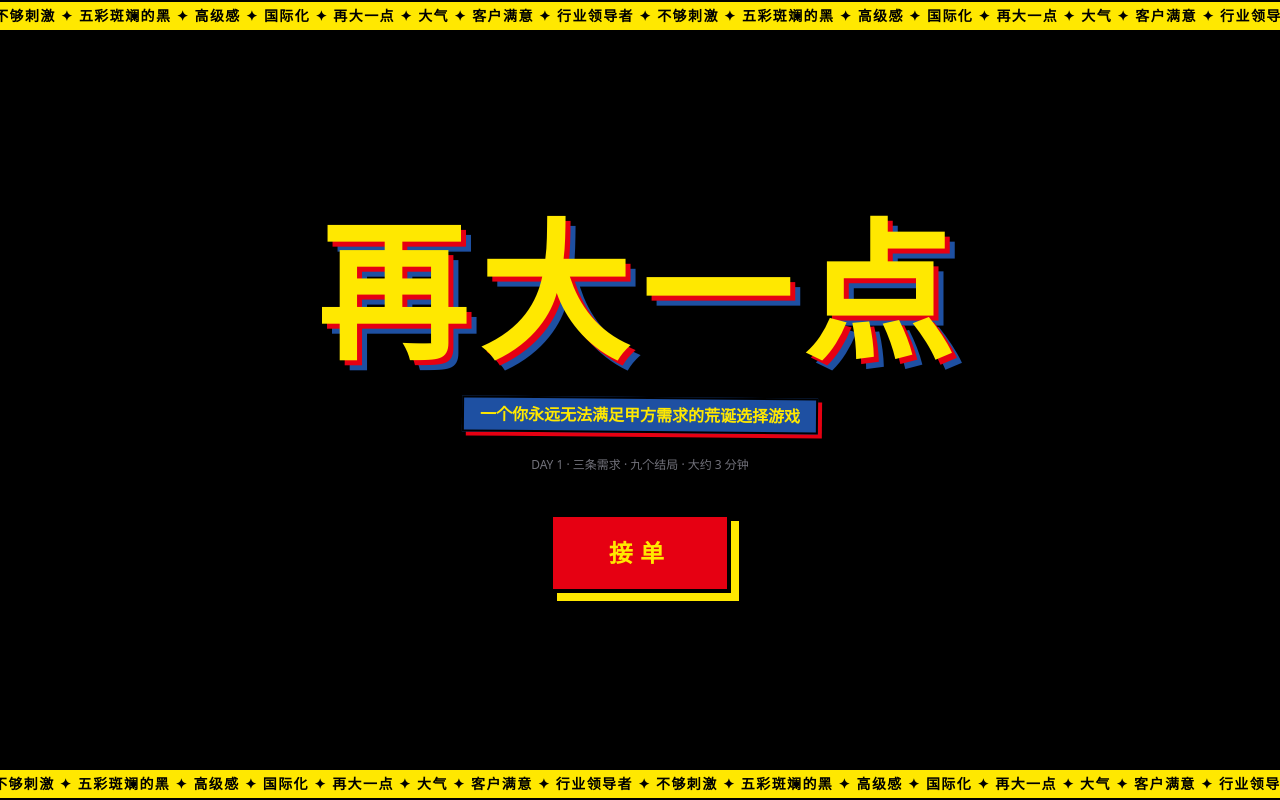
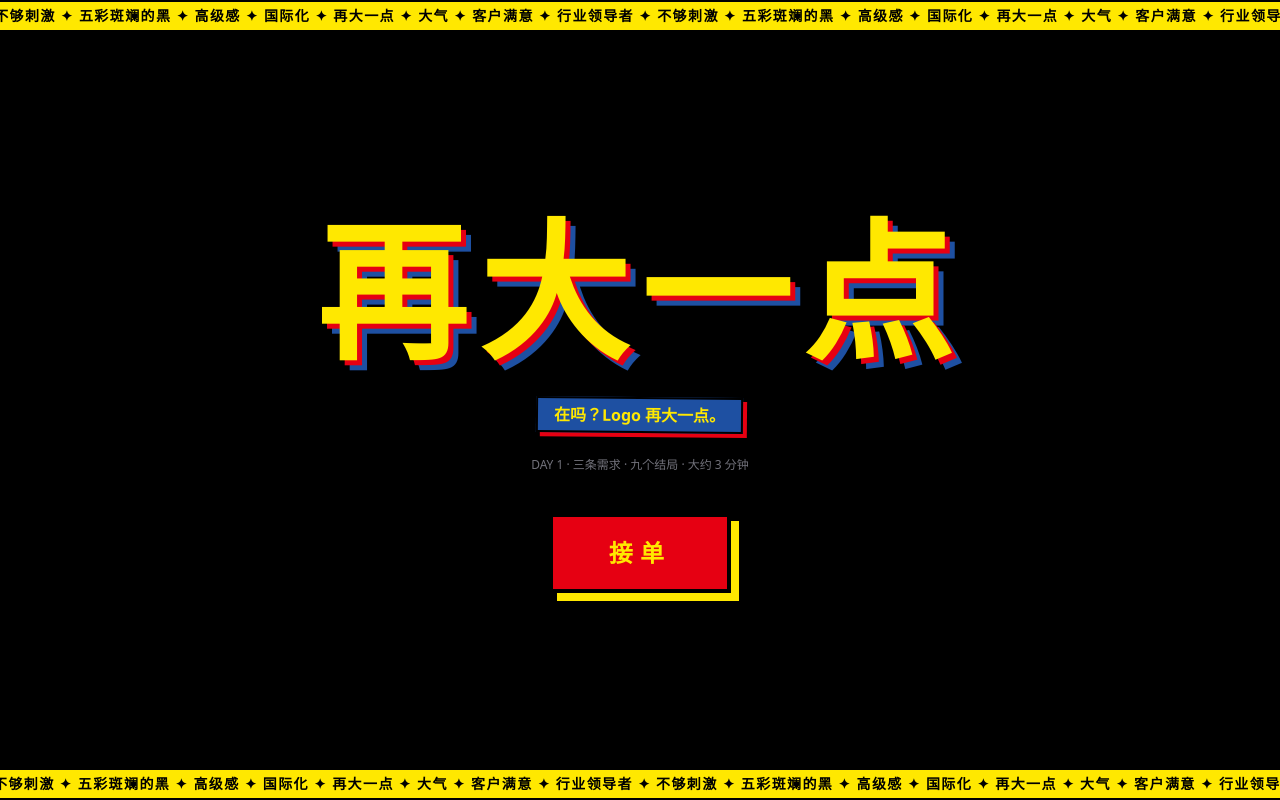
Before and after one commit to snowine-studio/bigger, a React (Vite) app: page / in a window 1280 px wide. Built offline with nearby package versions, Linux system fonts and the light colour scheme.

Commit message:
copy: tagline -> 在吗？Logo 再大一点。

```diff
--- a/src/App.tsx
+++ b/src/App.tsx
@@ -286,7 +286,7 @@ export default function App() {
         <Marquee className="bottom-0" reverse />
         <div className="newugly-title select-none">再大一点</div>
         <div className="bg-[#1e50a2] text-[#ffe800] font-black text-sm md:text-base px-4 py-1 border-2 border-black shadow-[4px_4px_0_#e60012] rotate-[0.5deg]">
-          一个你永远无法满足甲方需求的荒诞选择游戏
+          在吗？Logo 再大一点。
         </div>
         <div className="text-zinc-500 text-xs">DAY 1 · 三条需求 · 九个结局 · 大约 3 分钟</div>
         <button
```
Also changed, not shown: 2 other files (tests, documents, lock files or other folders).
